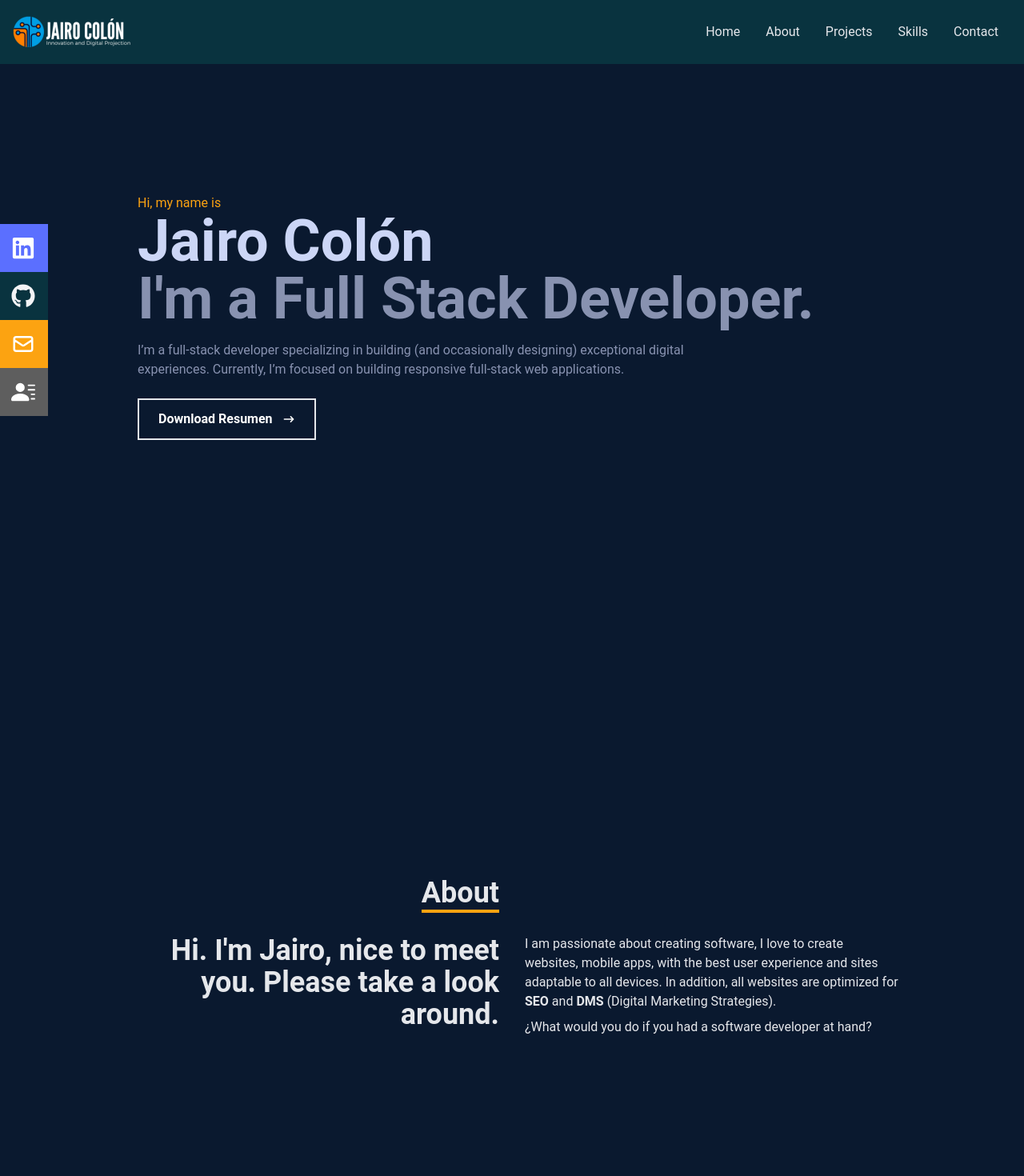
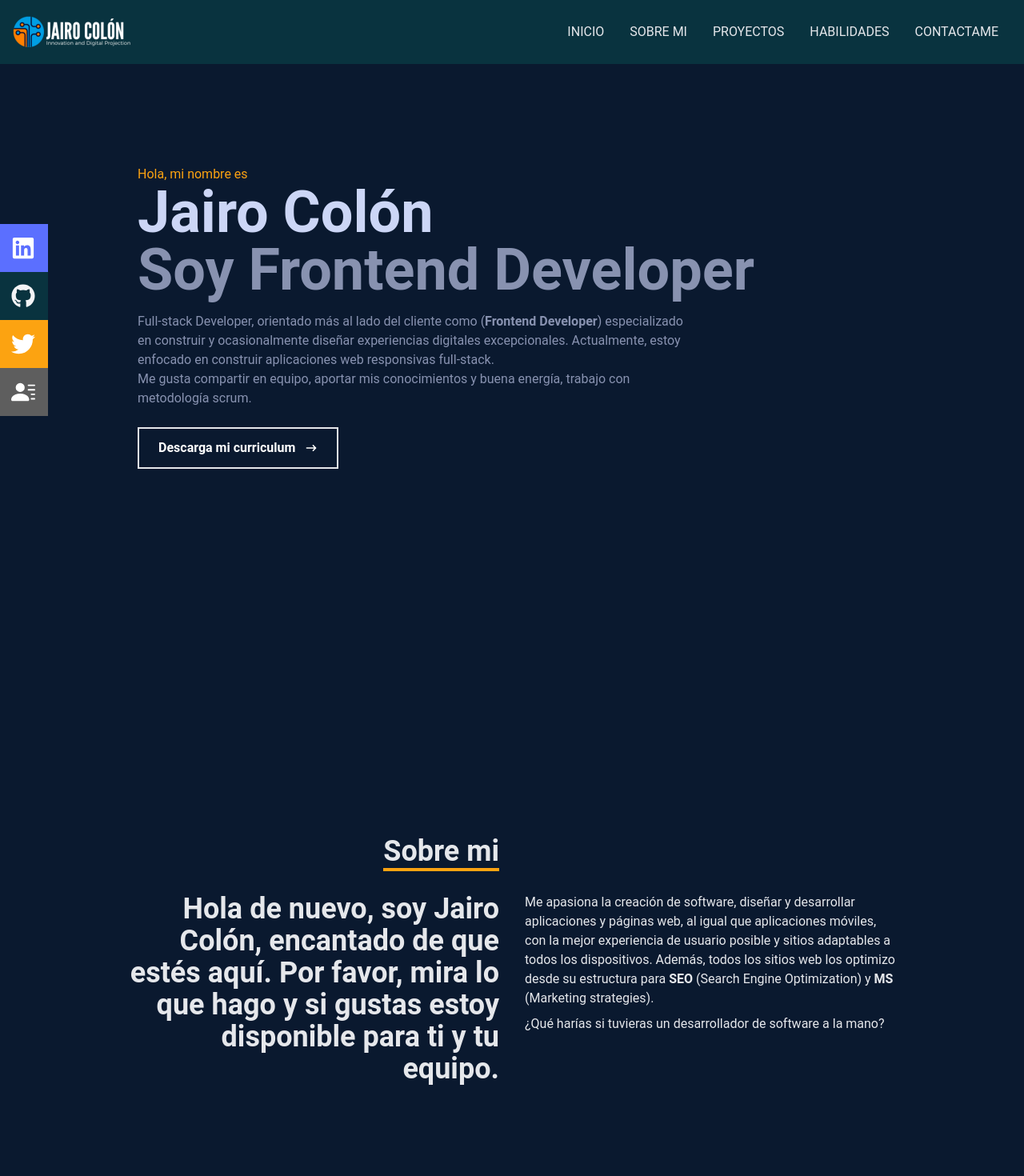
Before and after one commit to jairocolon/new-portfolio-jairocolon, a React (Create React App) app: page / in a window 1280 px wide. Shown: the top 1470 px of the page at 80% size. Built offline with nearby package versions, Linux system fonts and the light colour scheme.

Commit message:
Language change from English to Spanish

```diff
--- a/src/components/About.jsx
+++ b/src/components/About.jsx
@@ -7,24 +7,29 @@ const About = () => {
 				<div className="max-w-[1000px] w-full grid grid-cols-2 gap-8">
 					<div className="sm:text-right pb-8 pl-4">
 						<p className="text-4xl font-bold inline border-b-4 border-[#fca311]">
-							About
+							Sobre mi
 						</p>
 					</div>
 					<div></div>
 				</div>
 				<div className="max-w-[1000px] w-full grid sm:grid-cols-2 gap-8 px-4">
 					<div className="sm:text-right text-4xl font-bold">
-						<p>Hi. I'm Jairo, nice to meet you. Please take a look around.</p>
+						<p>
+							Hola de nuevo, soy Jairo Colón, encantado de que estés aquí. Por
+							favor, mira lo que hago y si gustas estoy disponible para ti y tu
+							equipo.
+						</p>
 					</div>
 					<div>
 						<p>
-							I am passionate about creating software, I love to create
-							websites, mobile apps, with the best user experience and sites
-							adaptable to all devices. In addition, all websites are optimized
-							for <strong>SEO</strong> and <strong>DMS</strong> (Digital
-							Marketing Strategies).
+							Me apasiona la creación de software, diseñar y desarrollar
+							aplicaciones y páginas web, al igual que aplicaciones móviles, con
+							la mejor experiencia de usuario posible y sitios adaptables a
+							todos los dispositivos. Además, todos los sitios web los optimizo
+							desde su estructura para <strong>SEO</strong> (Search Engine
+							Optimization) y <strong>MS</strong> (Marketing strategies).
 							<p className="py-2">
-								¿What would you do if you had a software developer at hand?
+								¿Qué harías si tuvieras un desarrollador de software a la mano?
 							</p>
 						</p>
 					</div>
--- a/src/components/Contact.jsx
+++ b/src/components/Contact.jsx
@@ -7,7 +7,7 @@ const Contact = () => {
 		return (
 			<div className="bg-[#09333f] pt-4">
 				<p className="bg-[#09333f] py-4 text-4xl font-semibold text-gray-200 px-5">
-					Thanks for contacting me, talk to you soon!
+					Gracias por contactarme, ¡hablamos pronto!
 				</p>
 			</div>
 		);
@@ -25,10 +25,11 @@ const Contact = () => {
 			>
 				<div className="pb-8">
 					<p className="text-4xl font-bold inline border-b-4 border-[#fca311] text-gray-300">
-						Contact
+						Contactame
 					</p>
 					<p className="text-gray-300 py-4">
-						Submit the form below or shoot me an email - jairo@jairocolon.com
+						Envía el siguiente formulario o envíame un correo -
+						jairo@jairocolon.com
 					</p>
 				</div>
 				<input
@@ -36,7 +37,7 @@ const Contact = () => {
 					name="name"
 					type="text"
 					id="name"
-					placeholder="Name"
+					placeholder="Nombre"
 				/>
 				<ValidationError prefix="Name" field="name" errors={state.errors} />
 				<input
@@ -44,7 +45,7 @@ const Contact = () => {
 					id="email"
 					type="email"
 					name="email"
-					placeholder="Email"
+					placeholder="Correo"
 				/>
 				<ValidationError prefix="Email" field="email" errors={state.errors} />
 				<textarea
@@ -52,7 +53,7 @@ const Contact = () => {
 					id="message"
 					name="message"
 					rows="10"
-					placeholder="Message"
+					placeholder="Escribe tu mensaje..."
 				/>
 				<ValidationError
 					prefix="Message"
@@ -65,7 +66,7 @@ const Contact = () => {
 					disabled={state.submitting}
 					className="text-white border-2 hover:bg-[#fca311] hover:border-[#fca311] px-4 py-3 my-8 mx-auto flex items-center"
 				>
-					Send
+					Enviar ahora
 				</button>
 			</form>
 		</div>
--- a/src/components/Home.jsx
+++ b/src/components/Home.jsx
@@ -7,22 +7,25 @@ const Home = () => {
 		<div name="home" className="w-full h-screen bg-[#0a192f]">
 			{/* Container */}
 			<div className="max-w-[1000px] mx-auto px-8 flex flex-col justify-center h-full">
-				<p className="text-[#fca311]">Hi, my name is</p>
+				<p className="text-[#fca311]">Hola, mi nombre es</p>
 				<h1 className="text-4xl sm:text-7xl font-bold text-[#ccd6f6]">
 					Jairo Colón
 				</h1>
 				<h2 className="text-4xl sm:text-7xl font-bold text-[#8892b0]">
-					I'm a Full Stack Developer.
+					Soy Frontend Developer
 				</h2>
 				<p className="text-[#8892b0] py-4 max-w-[700px]">
-					I’m a full-stack developer specializing in building (and occasionally
-					designing) exceptional digital experiences. Currently, I’m focused on
-					building responsive full-stack web applications.
+					Full-stack Developer, orientado más al lado del cliente como (
+					<strong>Frontend Developer</strong>) especializado en construir y
+					ocasionalmente diseñar experiencias digitales excepcionales.
+					Actualmente, estoy enfocado en construir aplicaciones web responsivas
+					full-stack. <br /> Me gusta compartir en equipo, aportar mis
+					conocimientos y buena energía, trabajo con metodología scrum.
 				</p>
 				<div>
 					<a href={cv_jairo_colon} download>
 						<button className="text-white font-semibold group border-2 px-6 py-3 my-2 flex items-center hover:bg-[#fca311] hover:border-pink-[#fca311]">
-							Download Resumen
+							Descarga mi curriculum
 							<span className="group-hover:rotate-90 duration-300">
 								<HiArrowNarrowRight className="ml-3 " />
 							</span>
--- a/src/components/NavBar.jsx
+++ b/src/components/NavBar.jsx
@@ -1,6 +1,11 @@
 import React, { useState } from 'react';
-import { FaBars, FaTimes, FaGithub, FaLinkedin } from 'react-icons/fa';
-import { HiOutlineMail } from 'react-icons/hi';
+import {
+	FaBars,
+	FaTimes,
+	FaGithub,
+	FaLinkedin,
+	FaTwitter,
+} from 'react-icons/fa';
 import { BsFillPersonLinesFill } from 'react-icons/bs';
 import Logo from '../assets/logo.png';
 import { Link } from 'react-scroll';
@@ -27,34 +32,59 @@ const NavBar = () => {
 			{/* Menú */}
 			<ul className="hidden md:flex">
 				<li>
-					<Link to="home" smooth={true} duration={500}>
-						Home
+					<Link
+						className="uppercase hover:underline"
+						to="home"
+						smooth={true}
+						duration={500}
+					>
+						Inicio
 					</Link>
 				</li>
 				<li>
-					<Link to="about" smooth={true} duration={500}>
-						About
+					<Link
+						className="uppercase hover:underline"
+						to="about"
+						smooth={true}
+						duration={500}
+					>
+						Sobre mi
 					</Link>
 				</li>
 				<li>
-					<Link to="projects" smooth={true} duration={500}>
-						Projects
+					<Link
+						className="uppercase hover:underline"
+						to="projects"
+						smooth={true}
+						duration={500}
+					>
+						Proyectos
 					</Link>
 				</li>
 				<li>
-					<Link to="skills" smooth={true} duration={500}>
-						Skills
+					<Link
+						className="uppercase hover:underline"
+						to="skills"
+						smooth={true}
+						duration={500}
+					>
+						Habilidades
 					</Link>
 				</li>
 				<li>
-					<Link to="contact" smooth={true} duration={500}>
-						Contact
+					<Link
+						className="uppercase hover:underline"
+						to="contact"
+						smooth={true}
+						duration={500}
+					>
+						Contactame
 					</Link>
 				</li>
 			</ul>
 
 			{/* Menú Hamburguesa */}
-			<div onClick={handleClick} className="md:hidden z-10">
+			<div onClick={handleClick} className="md:hidden z-10 transition">
 				{!isOpen ? <FaBars /> : <FaTimes />}
 			</div>
 
@@ -63,41 +93,66 @@ const NavBar = () => {
 				className={
 					!isOpen
 						? 'hidden'
-						: 'absolute top-0 left-0 w-full h-screen bg-[#09333f] flex flex-col justify-center items-center opacity-90 transition-opacity duration-500 ease-in-out'
+						: 'absolute top-0 left-0 w-full h-screen bg-[#09333f] flex flex-col justify-center items-center duration-500 ease-in-out'
 				}
 			>
 				<li className="py-6 text-4xl">
-					<Link onClick={handleClick} to="home" smooth={true} duration={500}>
-						Home
-					</Link>
-				</li>
-				<li className="py-6 text-4xl">
-					{' '}
-					<Link onClick={handleClick} to="about" smooth={true} duration={500}>
-						About
+					<Link
+						className="uppercase hover:underline"
+						onClick={handleClick}
+						to="home"
+						smooth={true}
+						duration={500}
+					>
+						Inicio
 					</Link>
 				</li>
 				<li className="py-6 text-4xl">
 					{' '}
 					<Link
+						className="uppercase hover:underline"
+						onClick={handleClick}
+						to="about"
+						smooth={true}
+						duration={500}
+					>
+						Sobre mi
+					</Link>
+				</li>
+				<li className="py-6 text-4xl">
+					{' '}
+					<Link
+						className="uppercase hover:underline"
 						onClick={handleClick}
 						to="projects"
 						smooth={true}
 						duration={500}
 					>
-						Projects
+						Proyectos
 					</Link>
 				</li>
 				<li className="py-6 text-4xl">
 					{' '}
-					<Link onClick={handleClick} to="skills" smooth={true} duration={500}>
-						Skills
+					<Link
+						className="uppercase hover:underline"
+						onClick={handleClick}
+						to="skills"
+						smooth={true}
+						duration={500}
+					>
+						Habilidades
 					</Link>
 				</li>
 				<li className="py-6 text-4xl">
 					{' '}
-					<Link onClick={handleClick} to="contact" smooth={true} duration={500}>
-						Contact
+					<Link
+						className="uppercase hover:underline"
+						onClick={handleClick}
+						to="contact"
+						smooth={true}
+						duration={500}
+					>
+						Contactame
 					</Link>
 				</li>
 			</ul>
@@ -137,11 +192,11 @@ const NavBar = () => {
 					>
 						<a
 							className="flex justify-between items-center w-full text-white"
-							href="jairo@jairocolon.com"
+							href="https://twitter.com/jairocolondev"
 							target="_blank"
 							rel="noreferrer"
 						>
-							Mail <HiOutlineMail size={30} />
+							Twitter <FaTwitter size={30} />
 						</a>
 					</li>
 					<li
@@ -154,7 +209,7 @@ const NavBar = () => {
 							target="_blank"
 							rel="noreferrer"
 						>
-							Resumen <BsFillPersonLinesFill size={30} />
+							Curriculum <BsFillPersonLinesFill size={30} />
 						</a>
 					</li>
 				</ul>
--- a/src/components/Skills.jsx
+++ b/src/components/Skills.jsx
@@ -15,9 +15,12 @@ const Skills = () => {
 			<div className="max-w-[1000px] mx-auto p-4 flex flex-col justify-center w-full h-full">
 				<div>
 					<p className="text-4xl font-bold inline border-b-4 border-[#fca311] ">
-						Skills
+						Habilidades
 					</p>
-					<p className="py-4"> These are the technologies I've worked with </p>
+					<p className="py-4">
+						{' '}
+						Estas son algunas de las tecnologías con las que he trabajado{' '}
+					</p>
 				</div>
 
 				<div className="w-full grid grid-cols-2 sm:grid-cols-4 gap-4 text-center py-8">
```
Also changed, not shown: src/components/Projects.jsx (+17 -17 lines).
